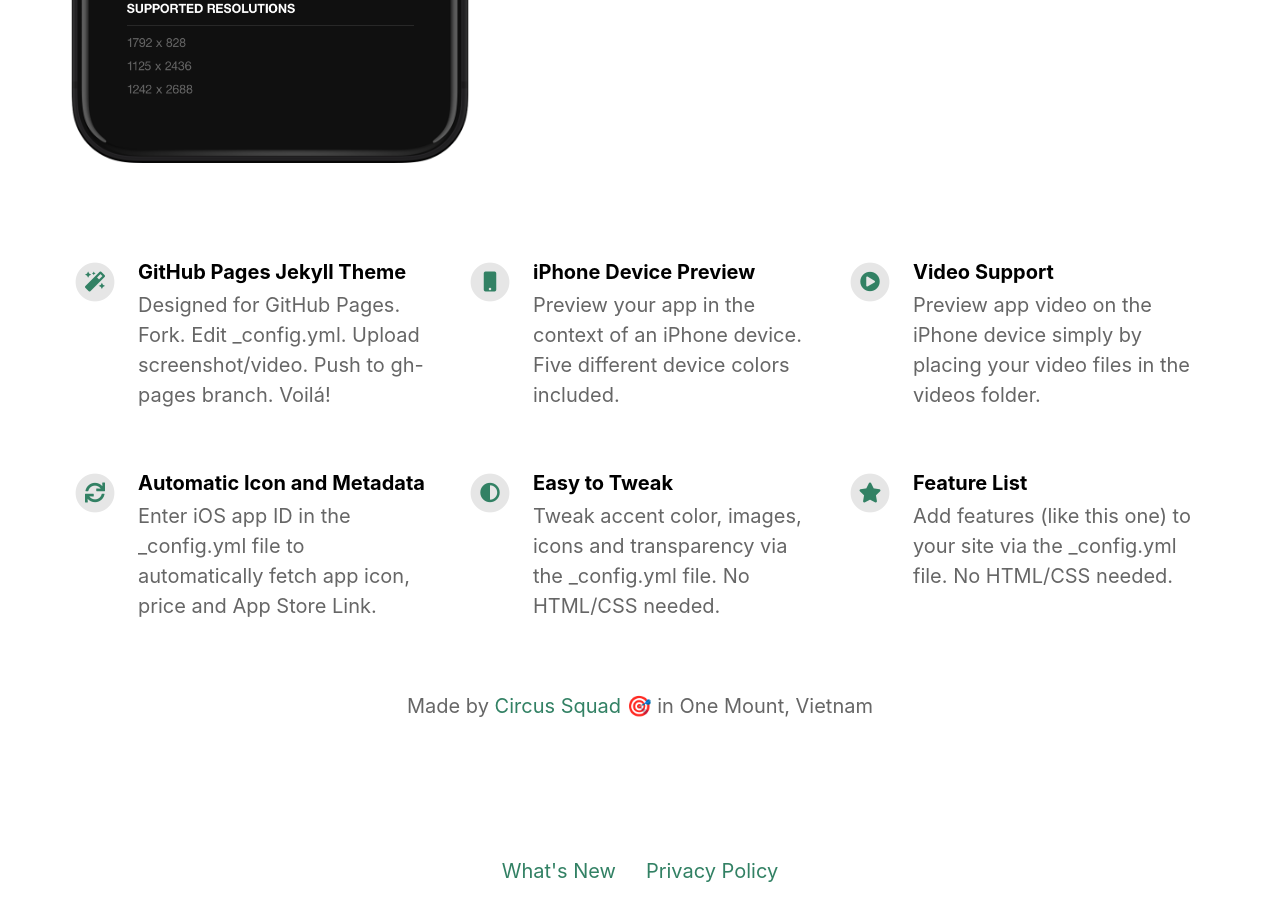
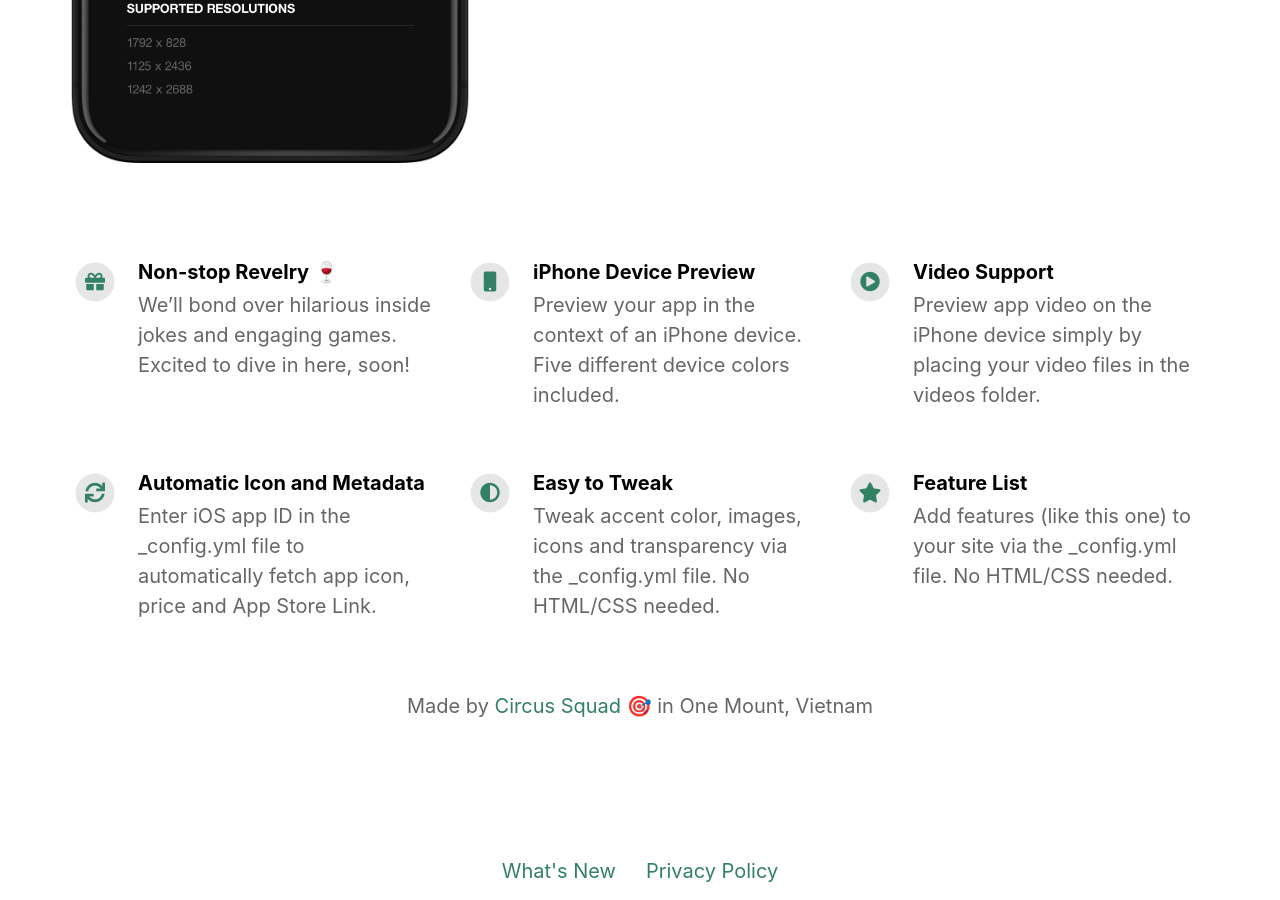
Before and after one commit to circussquad/circussquad.github.io, a Jekyll site: the page built from index.html, in a window 1280 px wide and 900 px high, scrolled down 822 px. Built offline with Jekyll 4.4.1, drawn with Linux system fonts in a browser that asks for light colours; nearby versions of some CDN libraries.

Commit message:
Update _config.yml

```diff
--- a/_config.yml
+++ b/_config.yml
@@ -35,9 +35,9 @@ youtube_username                          :
 # Feature List                            Edit, add or remove features to be presented.
 features                                  :
 
-  - title                                 : GitHub Pages Jekyll Theme
-    description                           : Designed for GitHub Pages. Fork. Edit _config.yml. Upload screenshot/video. Push to gh-pages branch. Voilá!
-    fontawesome_icon_name                 : magic
+  - title                                 : Non-stop Revelry 🍷
+    description                           : We’ll bond over hilarious inside jokes and engaging games. Excited to dive in here, soon!
+    fontawesome_icon_name                 : gift
 
   - title                                 : iPhone Device Preview
     description                           : Preview your app in the context of an iPhone device. Five different device colors included.
```
